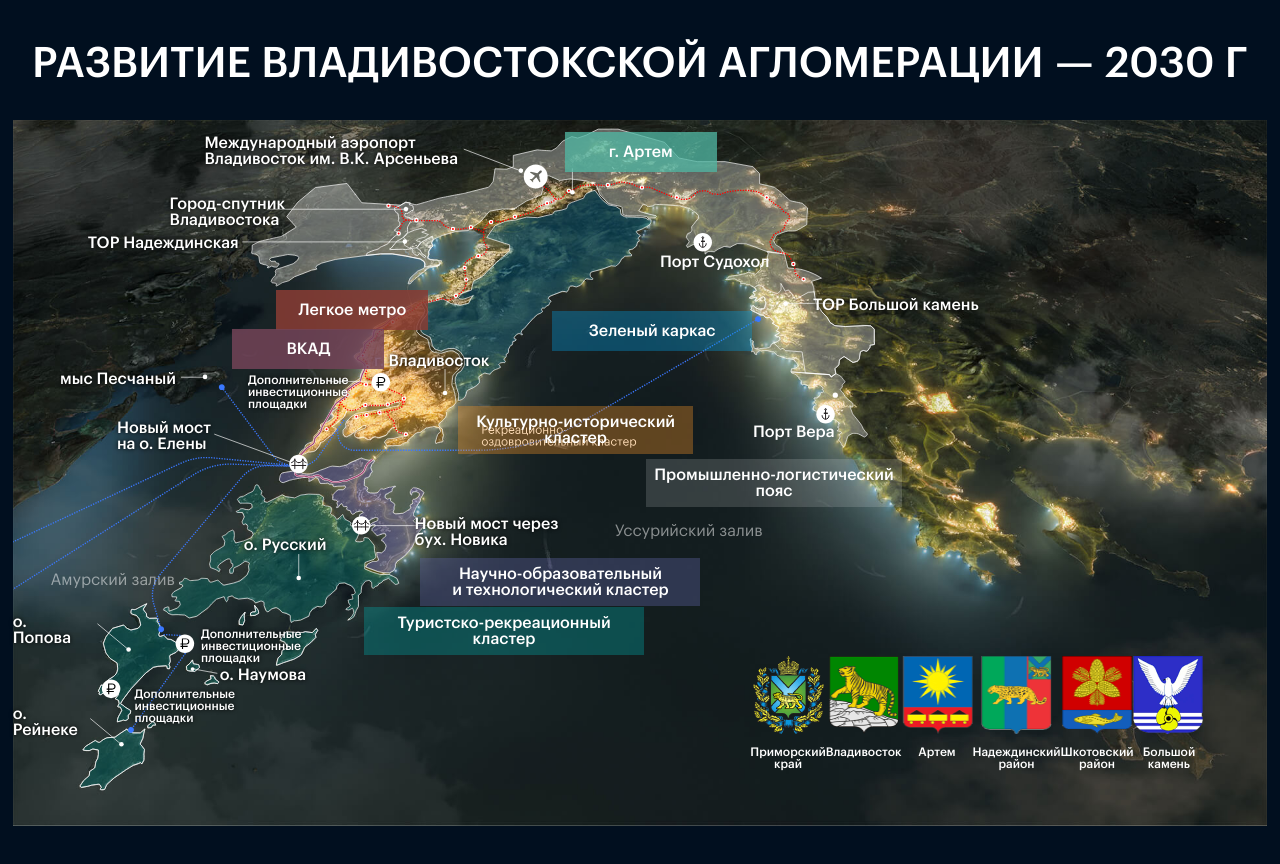
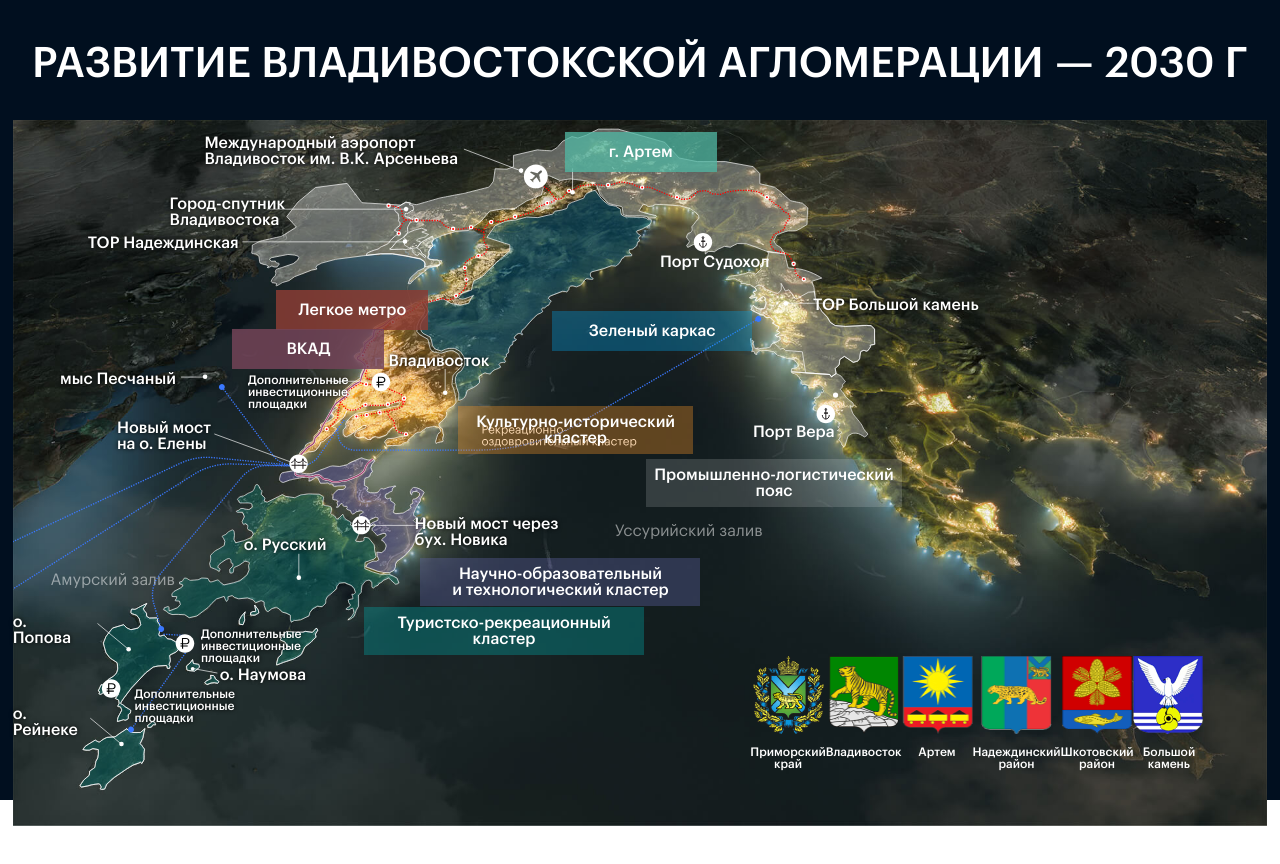
Before and after one commit to ChereponAlex/Vladivostok, a React (Create React App) app: page / in a window 1280 px wide. Shown: the top 864 px of the page. After the commit the page ends 840 px from the top, so only its background shows below. Built offline with nearby package versions, Linux system fonts and the light colour scheme.

Commit message:
fix_bugs

```diff
--- a/src/pages/MainPage.jsx
+++ b/src/pages/MainPage.jsx
@@ -3,7 +3,8 @@ import { useNavigate } from "react-router-dom";
 import { Link } from "react-router-dom";
 import encodeURI from "../utils/encodeURI";
 import MapBoxContainer from "../components/MapBoxContainer";
-import BackgroundSVG from "../images/background_mainpage.svg";
+// import {ReactComponent as BackgroundSVG} from "../images/background_mainpage.svg";
+import { ReactComponent as BackgroundSVG } from '../images/background_mainpage.svg';
 import BackgroundMap from "../images/background_high_quality.jpg";
 
 import dataClusters from "../helper/dataClusters";
@@ -31,12 +32,13 @@ const MainPage = () => {
             className={"background__image"}
             src={BackgroundMap}
           />
-          <img
+          {/* <img
             alt={""}
             src={BackgroundSVG}
             className="background_svg"
             onClick={(e) => changeRoute(e.target.id)}
-          />
+          /> */}
+          <BackgroundSVG className="background_svg" onClick={(e) => changeRoute(e.target.id)} />
           <div className={`texts`}>
             <div className="text_sea amur_bay_position">Амурский залив</div>
             <div className="text_sea ussuri_bay_position">
--- a/src/styles/cluster_1_grid.css
+++ b/src/styles/cluster_1_grid.css
@@ -101,7 +101,7 @@
     background: #010F1F;
     /* background: url('../images/test_logisic_picture.jpg') no-repeat; */
 
-    /* background-size: 100% 100%; */
+    background-size: 100% 100%;
     width: 100%;
     height: 100%;
     z-index: 1;
@@ -112,9 +112,9 @@
     background: url('../images/test_logisic_picture.jpg') no-repeat;
 
     background-size: 100% 100%;
-    width: 100%;
-    height: 100%;
-    z-index: 1;
+    width: 100vw;
+    height: 100vh;
+    z-index: 10;
 }
 .link_svg{
     /* width: 100%;
--- a/src/styles/mainpage.css
+++ b/src/styles/mainpage.css
@@ -38,8 +38,10 @@
 }
 
 .app-container {
-    min-width: 100vw;
-    min-height: 100vh;
+    /* min-width: 100vw;
+    min-height: 100vh; */
+    width: 100vw;
+    height: 100vh;
 }
 
 .title {
@@ -70,7 +72,7 @@
     width: 100%;
     max-width: 1620px;
     max-height: 910px;
-    overflow: hidden;
+    /* overflow: auto; */
     margin: 0 0 50px;
     display: flex;
     flex-direction: column;
```
Also changed, not shown: src/pages/clusters/ItemCluster.jsx (+4 -4 lines).
